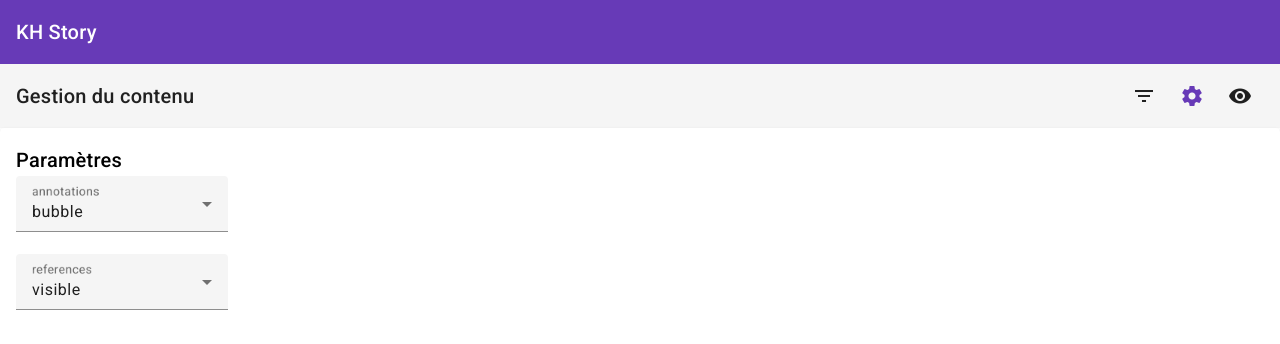
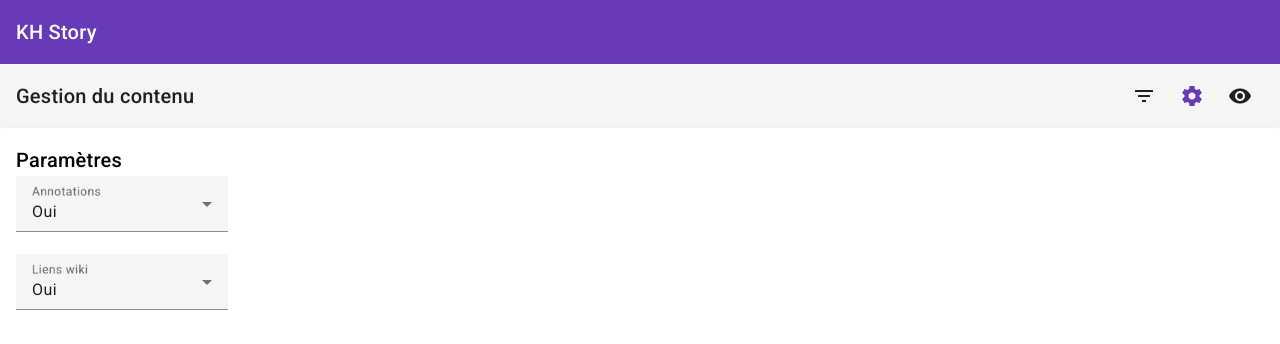
Before and after one commit to roMarziali/KH-Story, an Angular app: page / in a window 1280 px wide. Both pictures are taken after a click on the button "settings". Shown: the top 344 px of the page. Built offline with nearby package versions, Linux system fonts and the light colour scheme.

Commit message:
Options simplification for settings

```diff
--- a/src/app/app.module.ts
+++ b/src/app/app.module.ts
@@ -23,6 +23,7 @@ import { UserContentManagerComponent } from './components/main-page/user-content
 import { ContentFiltersComponent } from './components/main-page/user-content-manager/content-filters/content-filters.component';
 import { ContentSettingsComponent } from './components/main-page/user-content-manager/content-settings/content-settings.component';
 import { ContentVisibilityComponent } from './components/main-page/user-content-manager/content-visibility/content-visibility.component';
+import { TranslateSettingsPipe } from './pipes/translate-settings.pipe';
 
 @NgModule({
   declarations: [
@@ -32,7 +33,8 @@ import { ContentVisibilityComponent } from './components/main-page/user-content-
     UserContentManagerComponent,
     ContentFiltersComponent,
     ContentSettingsComponent,
-    ContentVisibilityComponent
+    ContentVisibilityComponent,
+    TranslateSettingsPipe
   ],
   imports: [
     BrowserModule,
--- a/src/app/components/main-page/user-content-manager/content-settings/content-settings.component.html
+++ b/src/app/components/main-page/user-content-manager/content-settings/content-settings.component.html
@@ -5,10 +5,10 @@
 
   <div *ngFor="let setting of contentParametersService.settings">
     <mat-form-field>
-      <mat-label>{{setting.id}}</mat-label>
+      <mat-label>{{setting.id | translateSettings}}</mat-label>
       <mat-select [(ngModel)]="setting.value" (ngModelChange)="contentParametersService.saveParameters()">
         <mat-option *ngFor="let option of setting.options" [value]="option">
-          {{option}}
+          {{option |translateSettings}}
         </mat-option>
       </mat-select>
     </mat-form-field>
--- /dev/null
+++ b/src/app/pipes/translate-settings.pipe.ts
@@ -0,0 +1,19 @@
+import { Pipe, PipeTransform } from '@angular/core';
+
+@Pipe({
+  name: 'translateSettings'
+})
+export class TranslateSettingsPipe implements PipeTransform {
+
+  private translatedSettings: { [key: string]: string } = {
+    annotations: "Annotations",
+    references: "Liens wiki",
+    Yes: "Oui",
+    No: "Non",
+  }
+
+  transform(value: string): string {
+    return this.translatedSettings[value] || value;
+  }
+
+}
--- a/src/app/services/settings.service.ts
+++ b/src/app/services/settings.service.ts
@@ -8,13 +8,13 @@ export class SettingsService {
   private settings: Settings[] = [
     {
       id: 'annotations',
-      options: ["bubble", "footnote", "hidden"],
-      value: "bubble"
+      options: ["Yes", "No"],
+      value: "Yes"
     },
     {
       id: 'references',
-      options: ["visible", "hidden"],
-      value: "visible"
+      options: ["Yes", "No"],
+      value: "Yes"
     }
   ];
 
```
Also changed, not shown: 1 other file (tests, documents, lock files or other folders).
